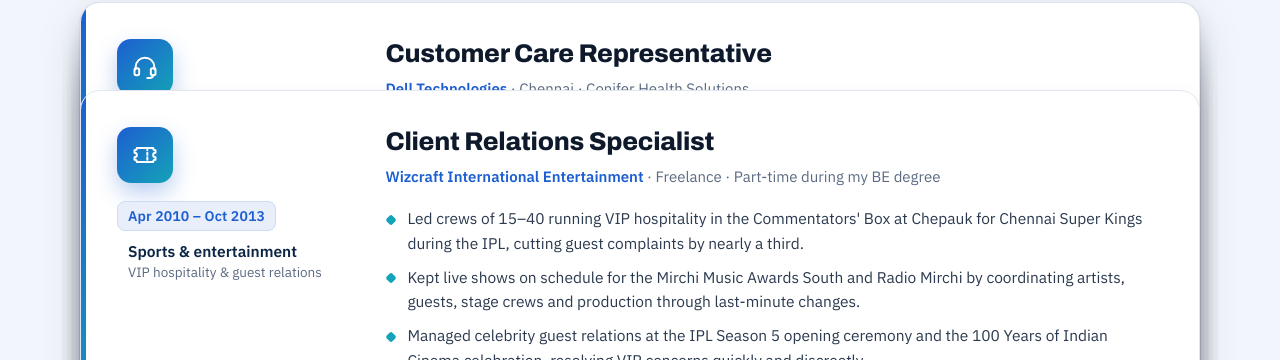
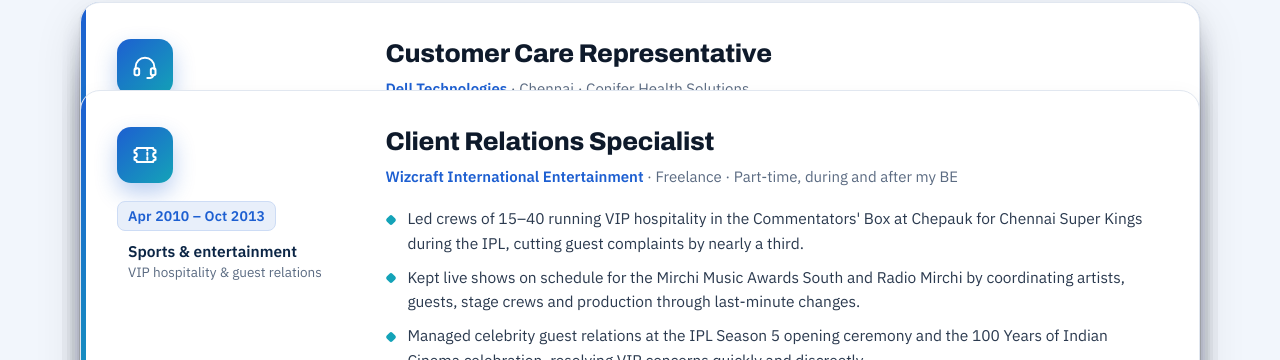
Before and after one commit to Madhan-I/Madhan-I.github.io, a Jekyll site: the page built from index.html, in a window 1280 px wide and 900 px high, scrolled down 5962 px. Shown: the part 90-450 px from the top of the window. Built offline with Jekyll 4.4.1, drawn with Linux system fonts in a browser that asks for light colours.

Commit message:
Wizcraft: part-time during and after BE
Co-Authored-By: Claude Opus 5.5 <noreply@anthropic.com>
Claude-Session: https://claude.ai/code/session_01MFRrTt7LBDdX57m85KHNGp

```diff
--- a/_data/profile.yml
+++ b/_data/profile.yml
@@ -196,7 +196,7 @@ experience:
     sector: "Sports & entertainment · VIP hospitality & guest relations"
     icon: ticket
     company: Wizcraft International Entertainment
-    detail: Freelance · Part-time during my BE degree
+    detail: Freelance · Part-time, during and after my BE
     points:
       - "Led crews of 15–40 running VIP hospitality in the Commentators' Box at Chepauk for Chennai Super Kings during the IPL, cutting guest complaints by nearly a third."
       - "Kept live shows on schedule for the Mirchi Music Awards South and Radio Mirchi by coordinating artists, guests, stage crews and production through last-minute changes."
```
